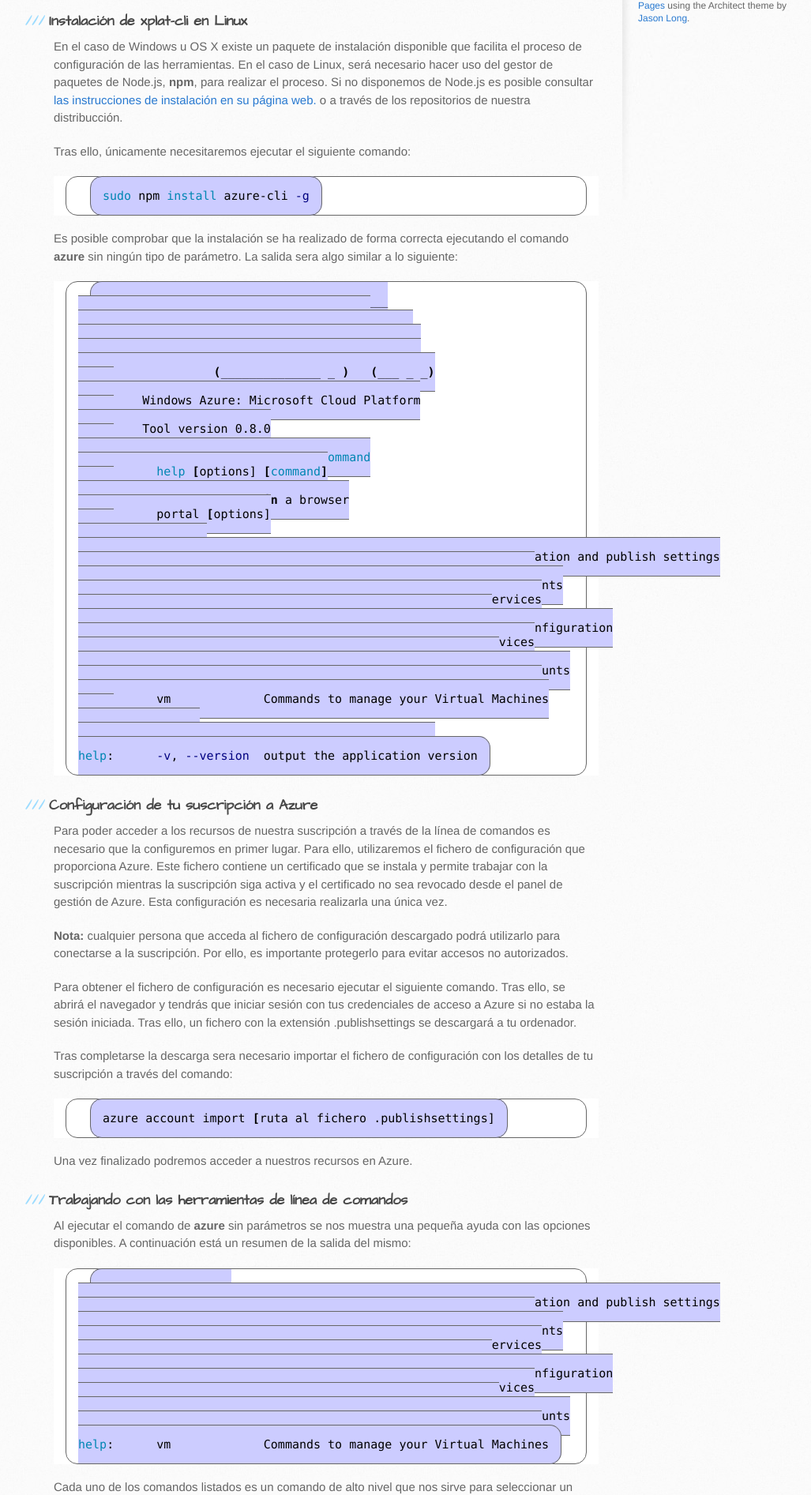
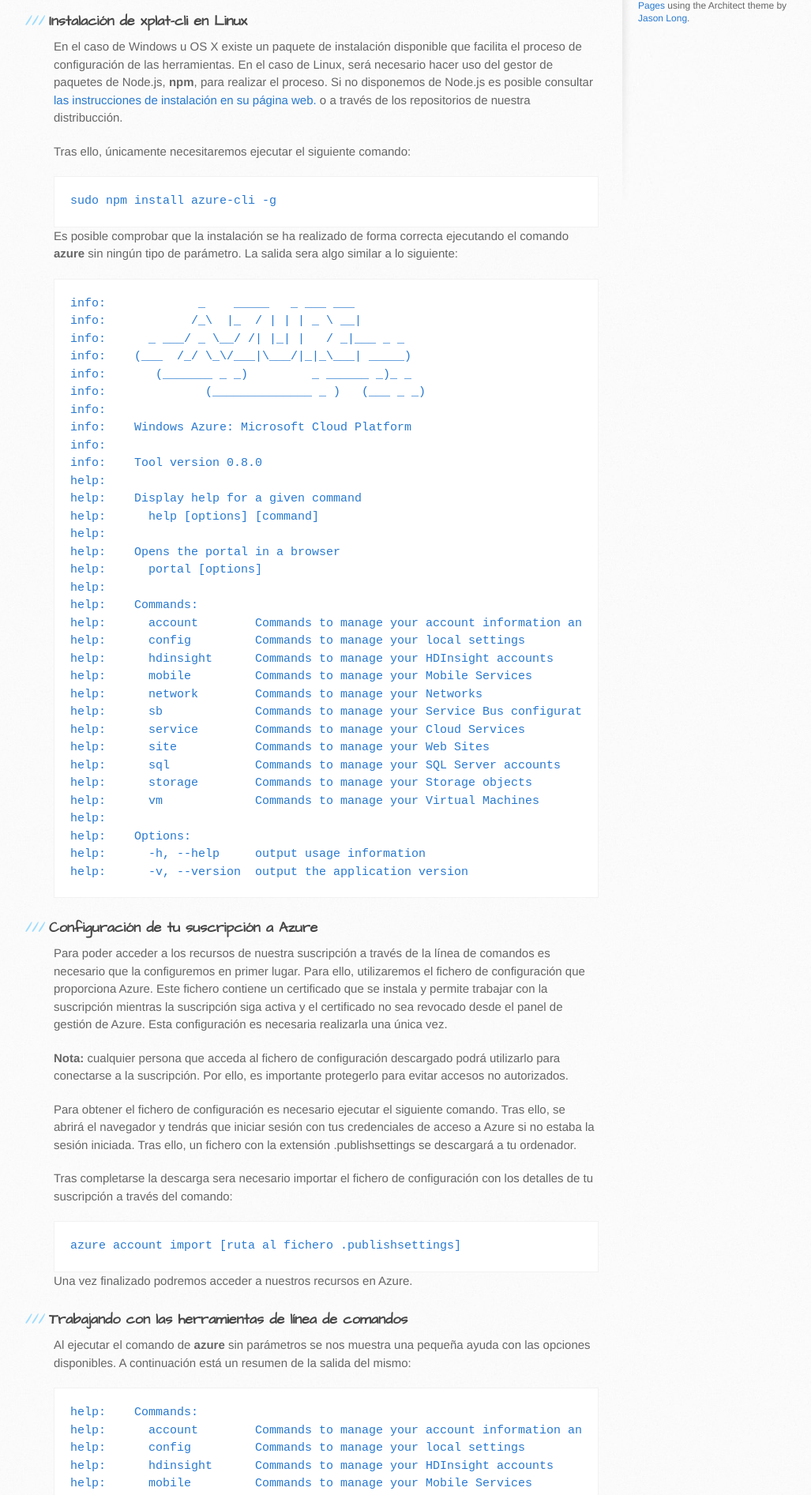
Before and after one commit to EasyLinux/azure4beginners, a Jekyll site: the page built from automation-cli.md, in a window 1280 px wide. Shown: the part 623-2516 px from the top of the page at 79% size, without its empty margins (102-1129 px from the left). Built offline with Jekyll 4.4.1, drawn with Linux system fonts in a browser that asks for light colours; some of the changed text lies outside the part shown.

Commit message:
Updated CSS

````diff
--- a/automation-cli.md
+++ b/automation-cli.md
@@ -12,12 +12,13 @@
 
 Tras ello, únicamente necesitaremos ejecutar el siguiente comando:
 
-```bash
+```
 sudo npm install azure-cli -g
 ```
 
 Es posible comprobar que la instalación se ha realizado de forma correcta ejecutando el comando **azure** sin ningún tipo de parámetro. La salida sera algo similar a lo siguiente:
-```bash
+
+```
 info:             _    _____   _ ___ ___
 info:            /_\  |_  / | | | _ \ __|
 info:      _ ___/ _ \__/ /| |_| |   / _|___ _ _
@@ -64,7 +65,7 @@
 
 Tras completarse la descarga sera necesario importar el fichero de configuración con los detalles de tu suscripción a través del comando:
 
-```bash
+```
 azure account import [ruta al fichero .publishsettings]
 ```
 
@@ -74,7 +75,7 @@
 
 Al ejecutar el comando de **azure** sin parámetros se nos muestra una pequeña ayuda con las opciones disponibles. A continuación está un resumen de la salida del mismo:
 
-```bash
+```
 help:    Commands:
 help:      account        Commands to manage your account information and publish settings
 help:      config         Commands to manage your local settings
@@ -93,13 +94,13 @@
 
 De forma general, los comandos tienen la siguiente estructura:
 
-```bash
+```
 azure <comando> <operación> [parámetros]
 ```
 
 Sin embargo, es posible que algunos comandos tengan subcomnados disponibles por lo que la estructura se veria modificada quedando:
 
-```bash
+```
 azure <comando> <subcomando> <operación> [parámetros]
 ```
 
@@ -115,7 +116,7 @@
 
 Por ejemplo, es posible seleccionar todos los sitios web desplegados en Azure que estén en ejecucción e indicarles que se paren de la siguiente forma.
 
-```bash
+```
 azure site list | grep 'Running' | awk '{system("azure site stop "$2)}'
 ```
 
@@ -130,7 +131,7 @@
 
 When creating scripts, you often need to capture the output of a command and either pass this to another command or perform an operation on the output such as checking for a specific value. The xplat-cli generates output to STDOUT and STDERR. Each line is prefixed by the strings info: for informational status messages, or data: for data returned about a service; however, you can instruct the xplat-cli to return more verbose information by using the --verbose or -v parameter. This will return additional information prefixed by the string verbose:.
 
-```bash
+```
 info:    Executing command site list
 verbose: Subscription ####################################
 verbose: Enumerating sites
@@ -165,13 +166,12 @@
 data:    -------------  -------  ----  -------------------------------
 data:    myawesomesite  Running  Free  myawesomesite.azurewebsites.net
 info:    site list command OK
-
 ```
 
 Las herramientas de línea de consola trabajan por debajo con información en formato JSON. Si estamos interesados en tratar directamente con este tipo de resultado en lugar  del formato a traves de la salida estándar podemos emplear el parámaetro *--json*
 
 Gracias a ello, podemos encadenar la salida con comandos como **jsawk** y procesar de una forma más sencilla los resultados.
 
-```bash
+```
 azure site list --json | jsawk -n 'out(this.Name)' | xargs -L 1 azure site delete -q
 ```
--- a/stylesheets/stylesheet.css
+++ b/stylesheets/stylesheet.css
@@ -161,30 +161,15 @@
   font-size: 21px;
 }
 
-pre,
-code  {
-	font-family: consolas, courier, monospace;
-    font-size: 1em;
-    line-height: 1.2em;
-    white-space: pre;
-    background-color: #ccf; /* any colour's okay,
-    so long as it's different to the page-background
-    (for ease of recognition) and contrast to the text */
-    color: #000; /* likewise the background-color comment */
-    border: 1px solid #666;
-    -moz-border-radius: 1em;
-    -webkit-border-radius: 1em;
-    border-radius: 1em; /* just in case */
-    padding: 1em;
-    margin: 1.2em 1em;
-    width: 100% /* or whatever you prefer */
-	float: left;
-}
-/*
 code {
   background-color: #f2f8fc;
   border: solid 1px #dbe7f3;
   padding: 0 3px;
+	white-space: pre;
+	font-family: monospace;
+  display:block;
+overflow: auto;
+
 }
 
 pre {
@@ -200,7 +185,7 @@
   border: none;
   padding: 0;
 }
-*/
+
 ul, ol, dl {
   margin-bottom: 20px;
 }
````
